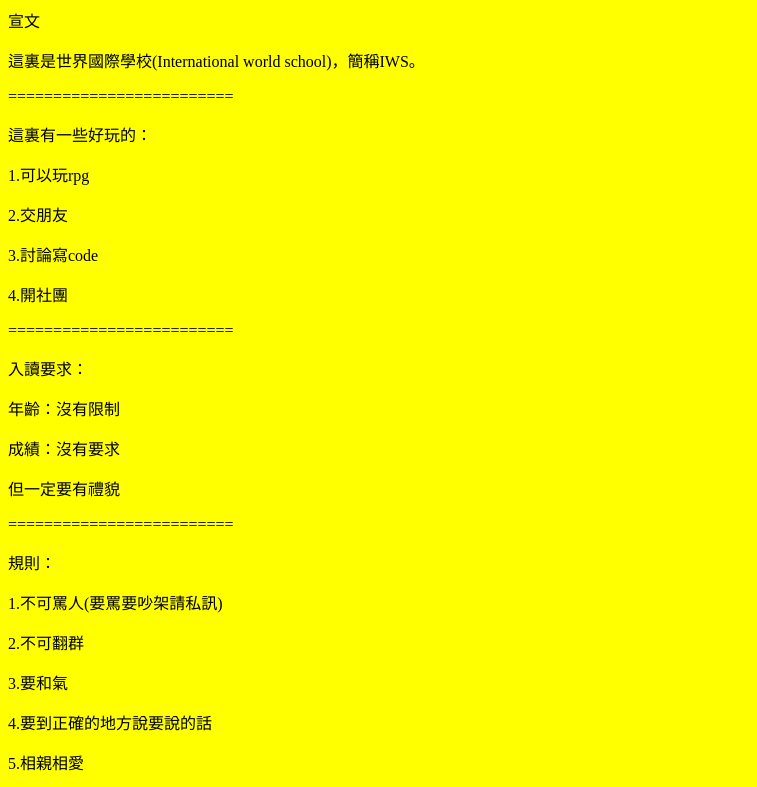
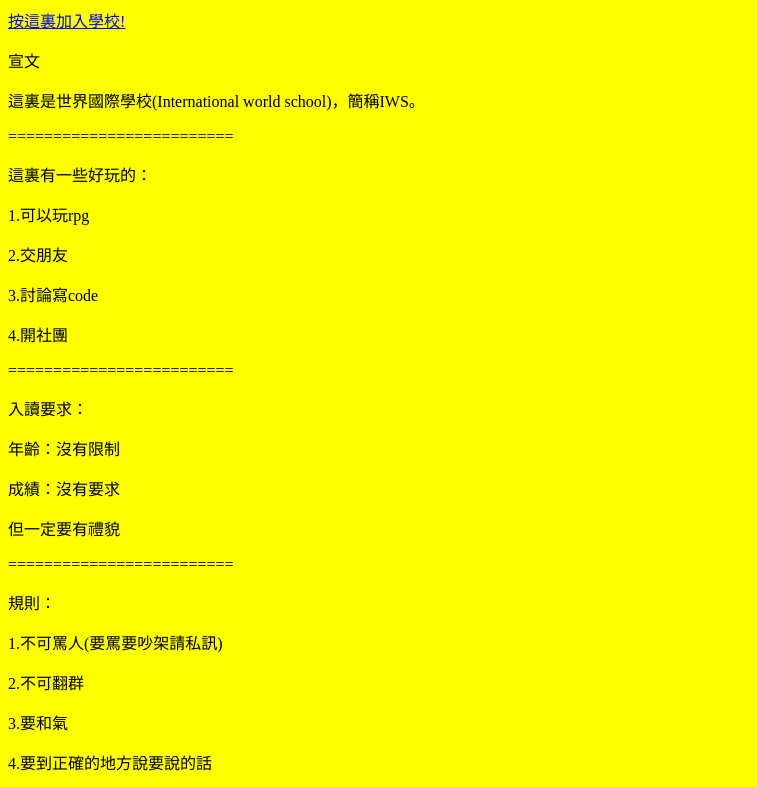
Before and after one commit to rules-of-group/rules-of-the-group.github.io, a plain HTML site: page index.html in a window 1280 px wide. Shown: the part 81-868 px from the top of the page, without its empty margins (0-757 px from the left). Drawn offline with Linux system fonts and the light colour scheme.

Commit message:
Update index.html

```diff
--- a/index.html
+++ b/index.html
@@ -5,6 +5,7 @@
 <body style="background-color:yellow;">
 <h1 style="text-align:center;">關如IWS</h1>
 
+<a href="https://discord.gg/qV3TsvKwFK/" target="_blank">按這裏加入學校!</a>
 <p>宣文</p>
 <p> 這裏是世界國際學校(International world school)，簡稱IWS。</p>
 <p>=========================</p>
```
